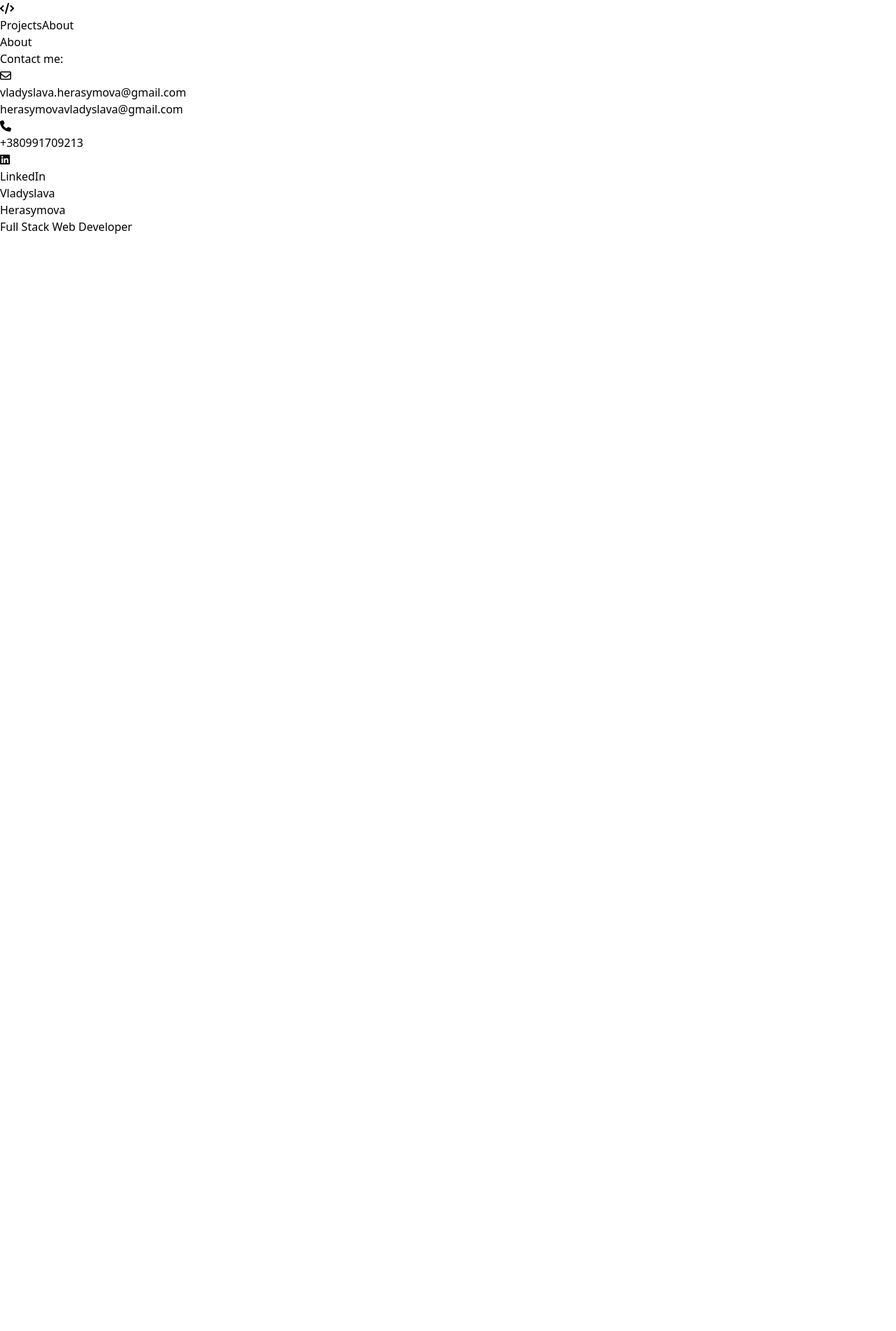
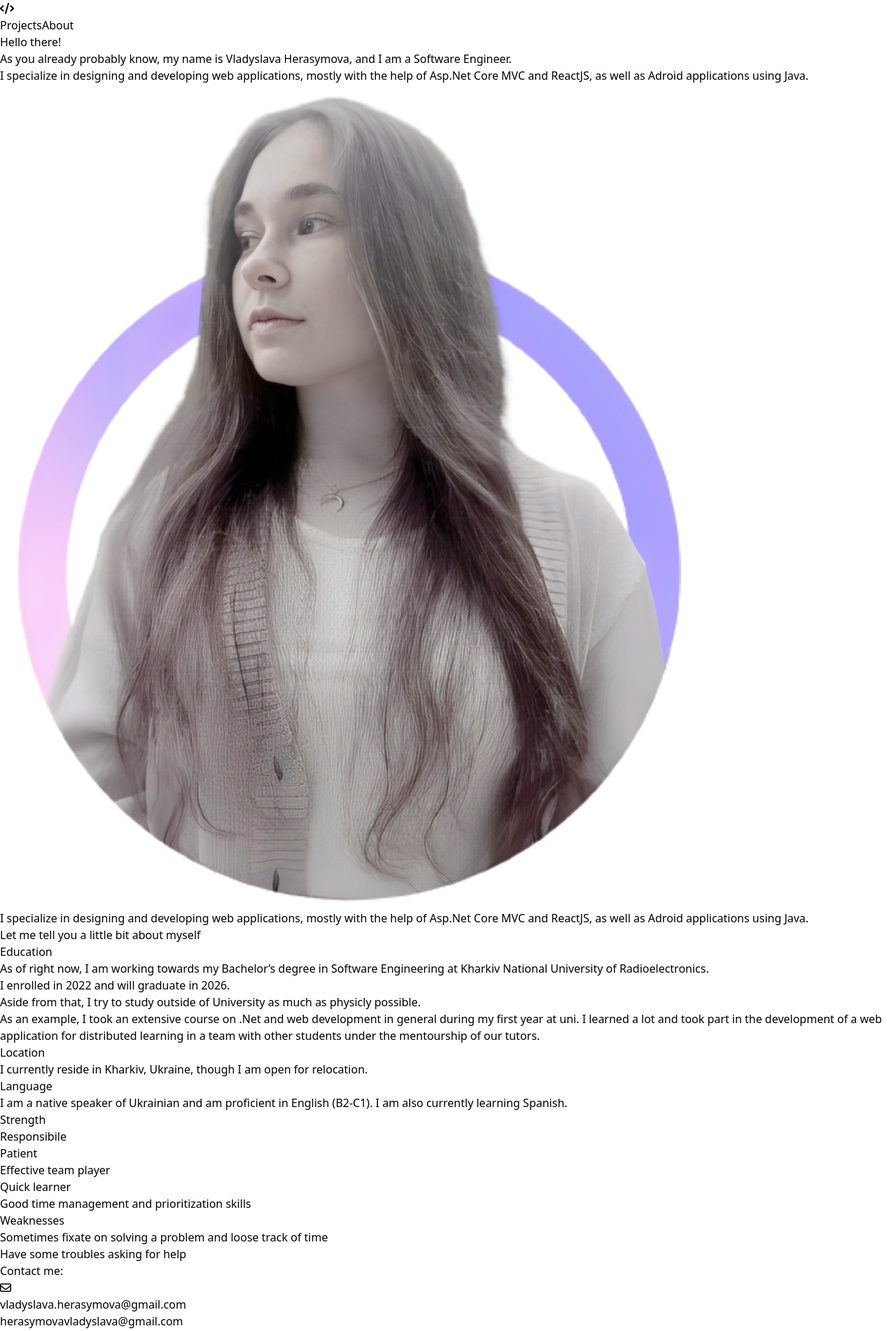
Before and after one commit to NureHerasymovaVladyslava/personal-webpage, a React (Vite) app: page /about in a window 1280 px wide. Shown: the top 1902 px of the page at 70% size. Before the commit the page ends 800 px from the top, so only its background shows below. Built offline with nearby package versions, Linux system fonts and the light colour scheme.

Commit message:
Added About page and changed some styling

```diff
--- a/src/App.jsx
+++ b/src/App.jsx
@@ -8,7 +8,8 @@ import Footer from './components/Footer'
 
 function App() {
   return (
-    <div className='bg-gradient-to-br from-blue-200 via-white to-slate-500
+    <div className='bg-gradient-to-br
+      from-cyan-100 via-white to-violet-200
       min-h-screen w-full'>
       <BrowserRouter>
         <Header />
--- a/src/components/About.jsx
+++ b/src/components/About.jsx
@@ -2,6 +2,130 @@ import React from 'react'
 
 export default function About() {
   return (
-    <div>About</div>
+    <div className='flex flex-col items-center
+      px-10 sm:px-16 lg:px-28 gap-10 py-16'>
+        <div className='flex flex-col gap-3'>
+          <div className='flex justify-between items-center
+            w-full gap-10'>
+            <div className='flex flex-col gap-5'>
+              <div className='text-6xl
+                sm:text-7xl md:text-8xl
+                text-transparent w-min
+                bg-clip-text bg-gradient-to-r
+                from-slate-900 via-cyan-900
+                to-slate-700'>
+                  Hello there!
+              </div>
+              <div className='text-xl
+                sm:text-2xl md:text-3xl'>
+                As you already probably know,
+                my name is Vladyslava Herasymova,
+                and I am a Software Engineer.
+              </div>
+              <div className='hidden xl:block text-2xl'>
+                I specialize in designing and developing web applications,
+                mostly with the help of Asp.Net Core MVC and ReactJS,
+                as well as Adroid applications using Java.
+              </div>
+            </div>
+            <div className='max-w-60 sm:max-w-[30%]'>
+              <img src='./portrait.png' className='drop-shadow-xl'/>
+            </div>
+          </div>
+          <div className='text-lg sm:text-xl md:text-2xl xl:hidden'>
+              I specialize in designing and developing web applications,
+              mostly with the help of Asp.Net Core MVC and ReactJS,
+              as well as Adroid applications using Java.
+          </div>
+        </div>
+      <div className='text-3xl sm:text-4xl md:text-5xl font-light'>
+        Let me tell you a little bit about myself
+      </div>
+      <div className='flex flex-col gap-6 w-full'>
+        <div className='flex flex-col gap-2 items-start'>
+          <div className='text-2xl sm:text-3xl
+            md:text-4xl font-bold'>
+            Education
+          </div>
+          <div className='text-lg sm:text-xl md:text-2xl'>
+            As of right now, I am working towards my Bachelor’s degree in
+            Software Engineering at Kharkiv National University of
+            Radioelectronics.
+          </div>
+          <div className='text-lg sm:text-xl md:text-2xl'>
+            I enrolled in 2022 and will graduate in 2026.
+          </div>
+          <div className='text-lg sm:text-xl md:text-2xl'>
+            Aside from that, I try to study outside of University
+            as much as physicly possible.
+            <br />
+            As an example, I took an extensive course on .Net and web
+            development in general during my first year at uni.
+            I learned a lot and took part in the development of
+            a web application for distributed learning in a team with
+            other students under the mentourship of our tutors.
+          </div>
+        </div>
+        <div className='flex flex-col gap-2 items-start'>
+          <div className='text-2xl sm:text-3xl
+            md:text-4xl font-bold'>
+            Location
+          </div>
+          <div className='text-lg sm:text-xl md:text-2xl'>
+            I currently reside in Kharkiv, Ukraine, though I am
+            open for relocation.
+          </div>
+        </div>
+        <div className='flex flex-col gap-2 items-start'>
+          <div className='text-2xl sm:text-3xl
+            md:text-4xl font-bold'>
+            Language
+          </div>
+          <div className='text-lg sm:text-xl md:text-2xl'>
+            I am a native speaker of Ukrainian and am proficient
+            in English (B2-C1). I am also currently learning Spanish.
+          </div>
+        </div>
+        <div className='flex flex-col gap-2 items-start'>
+          <div className='text-2xl sm:text-3xl
+            md:text-4xl font-bold'>
+            Strength
+          </div>
+          <ul className='text-lg sm:text-xl md:text-2xl
+            list-disc pl-10'>
+            <li>
+              Responsibile
+            </li>
+            <li>
+              Patient
+            </li>
+            <li>
+              Effective team player
+            </li>
+            <li>
+              Quick learner
+            </li>
+            <li>
+              Good time management and prioritization skills
+            </li>
+          </ul>
+        </div>
+        <div className='flex flex-col gap-2 items-start'>
+          <div className='text-2xl sm:text-3xl
+            md:text-4xl font-bold'>
+            Weaknesses
+          </div>
+          <ul className='text-lg sm:text-xl md:text-2xl
+            list-disc pl-10'>
+            <li>
+              Sometimes fixate on solving a problem and loose track of time
+            </li>
+            <li>
+              Have some troubles asking for help
+            </li>
+          </ul>
+        </div>
+      </div>
+    </div>
   )
 }
--- a/src/components/Header.jsx
+++ b/src/components/Header.jsx
@@ -2,12 +2,14 @@ import React from 'react'
 
 export default function Header() {
   return (
-    <nav className='flex justify-between items-center px-5 py-2
+    <nav className='flex justify-between items-center px-5 pt-2 pb-5
         sm:px-7 sm:py-3 text-slate-800 backdrop-blur-sm
         text-base sm:text-lg md:text-xl sticky top-0 z-20'>
         <a className='hover:text-slate-600 duration-200
                 transition-all ease-in-out text-lg
-                sm:text-xl md:text-2xl' href='/'>
+                sm:text-xl md:text-2xl
+                hover:text-xl sm:hover:text-2xl
+                md:hover:text-3xl' href='/'>
             <i class="fa-solid fa-code"></i>
         </a>
         <div className='flex gap-6 font-semibold'>
--- a/src/components/MainPage.jsx
+++ b/src/components/MainPage.jsx
@@ -4,8 +4,12 @@ import TechStack from './TechStack'
 export default function MainPage() {
   return (
     <div className='flex flex-col mx-16 sm:mx-24 md:mx-32
-        gap-10 pt-28'>
-        <div className='text-7xl sm:text-8xl md:text-9xl'>
+        gap-10 pt-24'>
+        <div className='text-7xl sm:text-8xl md:text-9xl
+            font-bold text-transparent w-max
+            bg-clip-text bg-gradient-to-r
+            from-slate-900 via-cyan-950
+            to-slate-700'>
             Hello
         </div>
         <div className='text-2xl sm:text-3xl md:text-4xl'>
--- a/src/components/TechStack.jsx
+++ b/src/components/TechStack.jsx
@@ -6,21 +6,21 @@ export default function TechStack() {
     <div className='flex flex-col'>
         <div className='text-5xl sm:text-6xl md:text-7xl
             font-bold text-center'>
-            Tech <span className='text-blue-800'>Stack</span>
+            Tech Stack
         </div>
-        <div className='flex flex-col gap-20 mt-12'>
+        <div className='grid xl:grid-cols-2 xl:gap-x-40 gap-20 mt-12'>
             {TECHNOLOGIES.map(({section_name, items}) =>
             <div>
                 <div className='text-3xl sm:text-4xl md:text-5xl
                     font-semibold text-center mb-10'>
                 {section_name}
                 </div>
-                <div className='flex mt-5 gap-6 sm:gap-8 lg:gap-14 justify-around flex-wrap'>
+                <div className='flex mt-5 gap-8 sm:gap-8 lg:gap-14 justify-around flex-wrap'>
                     {items.map(({name, link}) =>
                     <div className='w-min flex flex-col
                         drop-shadow-[0_35px_35px_rgba(0,0,0,0.4)]
                         justify-between items-center gap-3'>
-                        <div className='w-max h-20 sm:h-28 md:h-36'>
+                        <div className='w-max h-20 sm:h-24 md:h-28'>
                             <img className='h-full opacity-70 hover:opacity-100
                                 duration-200 p-1
                                 hover:p-0 ' src={link}/>
```
Also changed, not shown: public/portrait.png (added).
